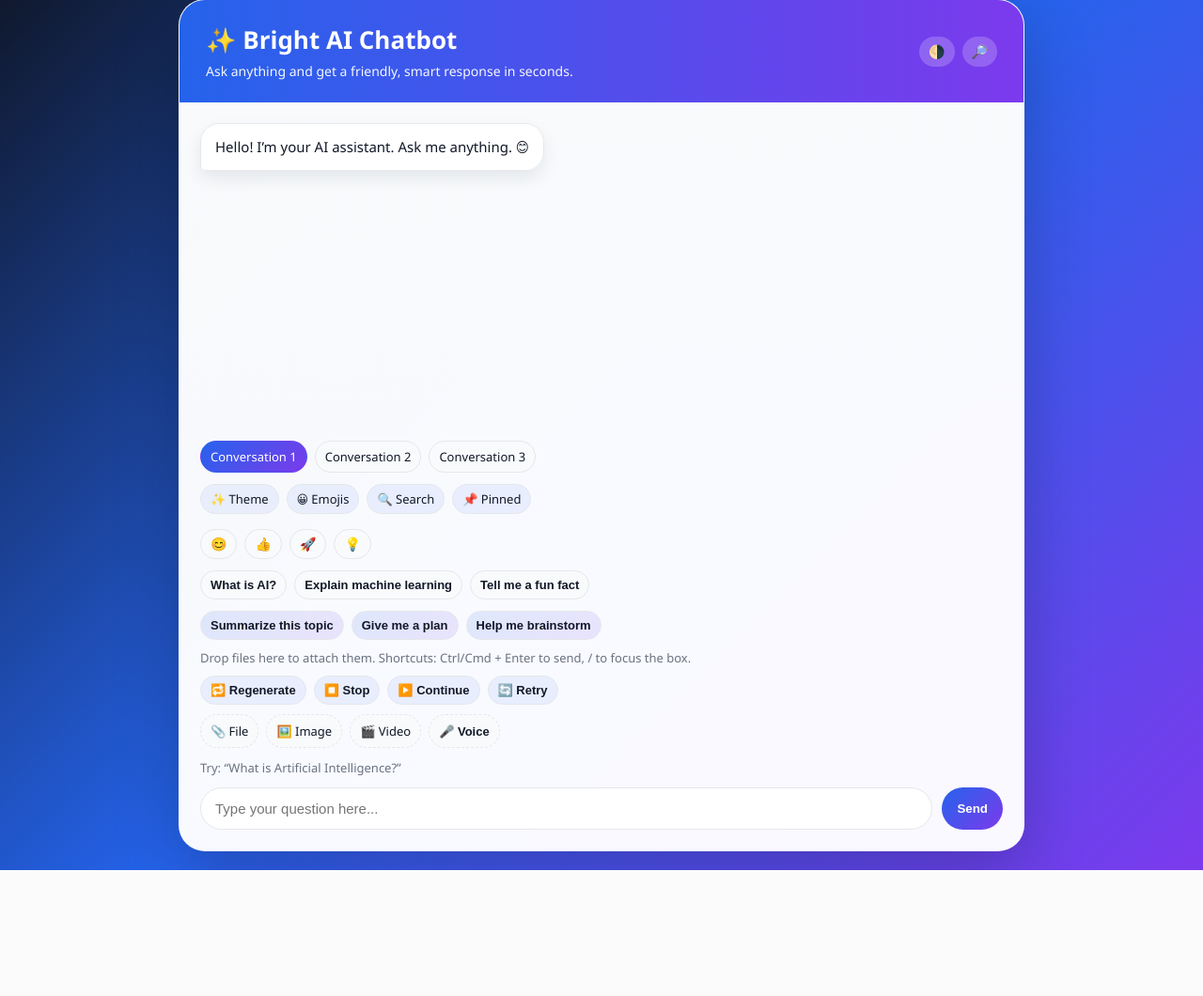
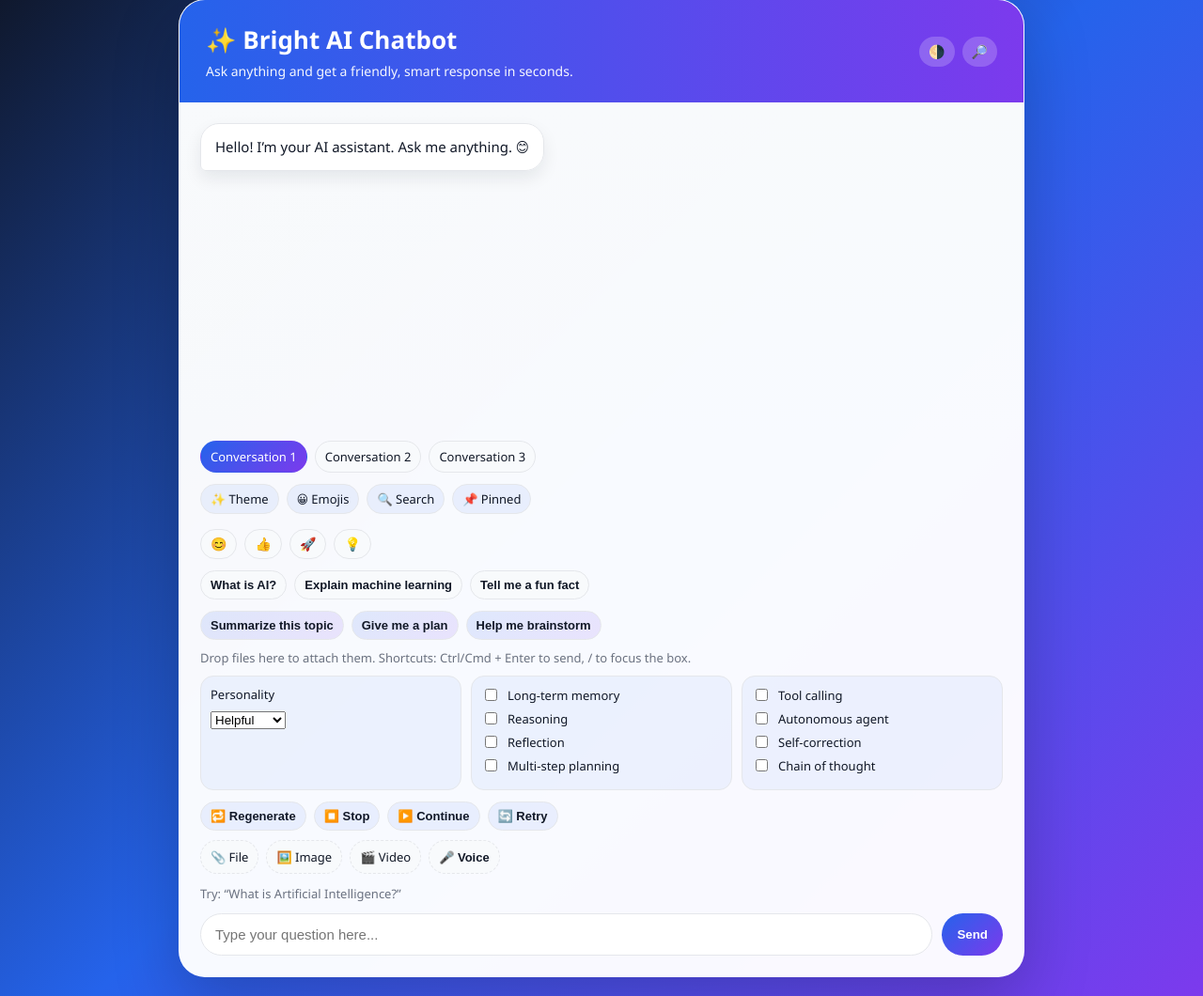
Before and after one commit to denishkanani/CHATBOT, a FastAPI app: page / in a window 1280 px wide. Shown: the part 21-1081 px from the top of the page at 94% size. Before the commit the page ends 947 px from the top, so only its background shows below. Run offline with FastAPI, Linux system fonts and the light colour scheme.

Commit message:
Add advanced AI feature modes

```diff
--- a/app.py
+++ b/app.py
@@ -17,9 +17,19 @@ def search(query: str):
     return search_google(query)
 
 @app.get("/ask")
-def ask(question: str):
+def ask(question: str, personality: str = "helpful", reasoning: bool = False, reflection: bool = False, planning: bool = False, long_term_memory: bool = False, tool_calling: bool = False, autonomous_agent: bool = False, self_correction: bool = False, chain_of_thought: bool = False):
     results = search_google(question)
-    answer = ask_llm(question, results)
+    answer = ask_llm(question, results, options={
+        "personality_mode": personality,
+        "reasoning": reasoning,
+        "reflection": reflection,
+        "planning": planning,
+        "long_term_memory": long_term_memory,
+        "tool_calling": tool_calling,
+        "autonomous_agent": autonomous_agent,
+        "self_correction": self_correction,
+        "chain_of_thought": chain_of_thought,
+    })
 
     return {
         "question": question,
--- a/templates/index.html
+++ b/templates/index.html
@@ -267,6 +267,30 @@
             font-size: 13px;
             cursor: pointer;
         }
+        .ai-options {
+            display: grid;
+            grid-template-columns: repeat(auto-fit, minmax(180px, 1fr));
+            gap: 10px;
+            padding: 0 22px 12px;
+        }
+        .ai-option-group {
+            background: rgba(37,99,235,0.06);
+            border: 1px solid var(--border);
+            border-radius: 14px;
+            padding: 10px;
+        }
+        .ai-option-group label {
+            display: flex;
+            align-items: center;
+            gap: 8px;
+            font-size: 13px;
+            color: var(--text);
+            margin-bottom: 6px;
+        }
+        .ai-option-group select,
+        .ai-option-group input[type="checkbox"] {
+            accent-color: var(--accent);
+        }
         .attachment-row {
             display: flex;
             gap: 8px;
@@ -380,6 +404,30 @@
 
         <div class="drop-hint">Drop files here to attach them. Shortcuts: Ctrl/Cmd + Enter to send, / to focus the box.</div>
 
+        <div class="ai-options">
+            <div class="ai-option-group">
+                <label for="personality-select">Personality</label>
+                <select id="personality-select">
+                    <option value="helpful">Helpful</option>
+                    <option value="analytical">Analytical</option>
+                    <option value="creative">Creative</option>
+                    <option value="concise">Concise</option>
+                </select>
+            </div>
+            <div class="ai-option-group">
+                <label><input type="checkbox" id="memory-toggle" /> Long-term memory</label>
+                <label><input type="checkbox" id="reasoning-toggle" /> Reasoning</label>
+                <label><input type="checkbox" id="reflection-toggle" /> Reflection</label>
+                <label><input type="checkbox" id="planning-toggle" /> Multi-step planning</label>
+            </div>
+            <div class="ai-option-group">
+                <label><input type="checkbox" id="tool-toggle" /> Tool calling</label>
+                <label><input type="checkbox" id="agent-toggle" /> Autonomous agent</label>
+                <label><input type="checkbox" id="self-correct-toggle" /> Self-correction</label>
+                <label><input type="checkbox" id="cot-toggle" /> Chain of thought</label>
+            </div>
+        </div>
+
         <div class="response-controls">
             <button class="response-control" id="regen-btn" type="button">🔁 Regenerate</button>
             <button class="response-control" id="stop-btn" type="button">⏹️ Stop</button>
@@ -416,11 +464,21 @@
         const stopBtn = document.getElementById('stop-btn');
         const continueBtn = document.getElementById('continue-btn');
         const retryBtn = document.getElementById('retry-btn');
+        const personalitySelect = document.getElementById('personality-select');
+        const memoryToggle = document.getElementById('memory-toggle');
+        const reasoningToggle = document.getElementById('reasoning-toggle');
+        const reflectionToggle = document.getElementById('reflection-toggle');
+        const planningToggle = document.getElementById('planning-toggle');
+        const toolToggle = document.getElementById('tool-toggle');
+        const agentToggle = document.getElementById('agent-toggle');
+        const selfCorrectToggle = document.getElementById('self-correct-toggle');
+        const cotToggle = document.getElementById('cot-toggle');
         let editingBubble = null;
         let recognition = null;
         let isListening = false;
         let responseState = { active: false, stopped: false, bubble: null, prompt: '', fullText: '', words: [], index: 0, timer: null };
         let lastPrompt = '';
+        let lastOptions = {};
 
         function createBubble(type) {
             const div = document.createElement('div');
@@ -554,9 +612,23 @@
             regenerateResponse();
         }
 
-        function fetchAnswer(question, botBubble) {
+        function buildAskUrl(question, options) {
+            const params = new URLSearchParams({ question });
+            params.set('personality', options.personality || 'helpful');
+            params.set('reasoning', options.reasoning ? 'true' : 'false');
+            params.set('reflection', options.reflection ? 'true' : 'false');
+            params.set('planning', options.planning ? 'true' : 'false');
+            params.set('long_term_memory', options.long_term_memory ? 'true' : 'false');
+            params.set('tool_calling', options.tool_calling ? 'true' : 'false');
+            params.set('autonomous_agent', options.autonomous_agent ? 'true' : 'false');
+            params.set('self_correction', options.self_correction ? 'true' : 'false');
+            params.set('chain_of_thought', options.chain_of_thought ? 'true' : 'false');
+            return `/ask?${params.toString()}`;
+        }
+
+        function fetchAnswer(question, botBubble, options = {}) {
             const typingBubble = addTypingIndicator();
-            fetch(`/ask?question=${encodeURIComponent(question)}`)
+            fetch(buildAskUrl(question, options))
                 .then((response) => response.json())
                 .then((data) => {
                     chatArea.removeChild(typingBubble);
@@ -729,11 +801,22 @@
             }
             questionInput.value = '';
             lastPrompt = question;
+            lastOptions = {
+                personality: personalitySelect.value,
+                reasoning: reasoningToggle.checked,
+                reflection: reflectionToggle.checked,
+                planning: planningToggle.checked,
+                long_term_memory: memoryToggle.checked,
+                tool_calling: toolToggle.checked,
+                autonomous_agent: agentToggle.checked,
+                self_correction: selfCorrectToggle.checked,
+                chain_of_thought: cotToggle.checked,
+            };
             const botBubble = addBubble('Thinking…', 'bot');
             const typingBubble = addTypingIndicator();
 
             try {
-                const response = await fetch(`/ask?question=${encodeURIComponent(question)}`);
+                const response = await fetch(buildAskUrl(question, lastOptions));
                 const data = await response.json();
                 chatArea.removeChild(typingBubble);
                 const answer = data.answer || 'No answer returned.';
```
Also changed, not shown: llm.py (+116 -15 lines), test_ai_features.py (added, +43 -0 lines).
